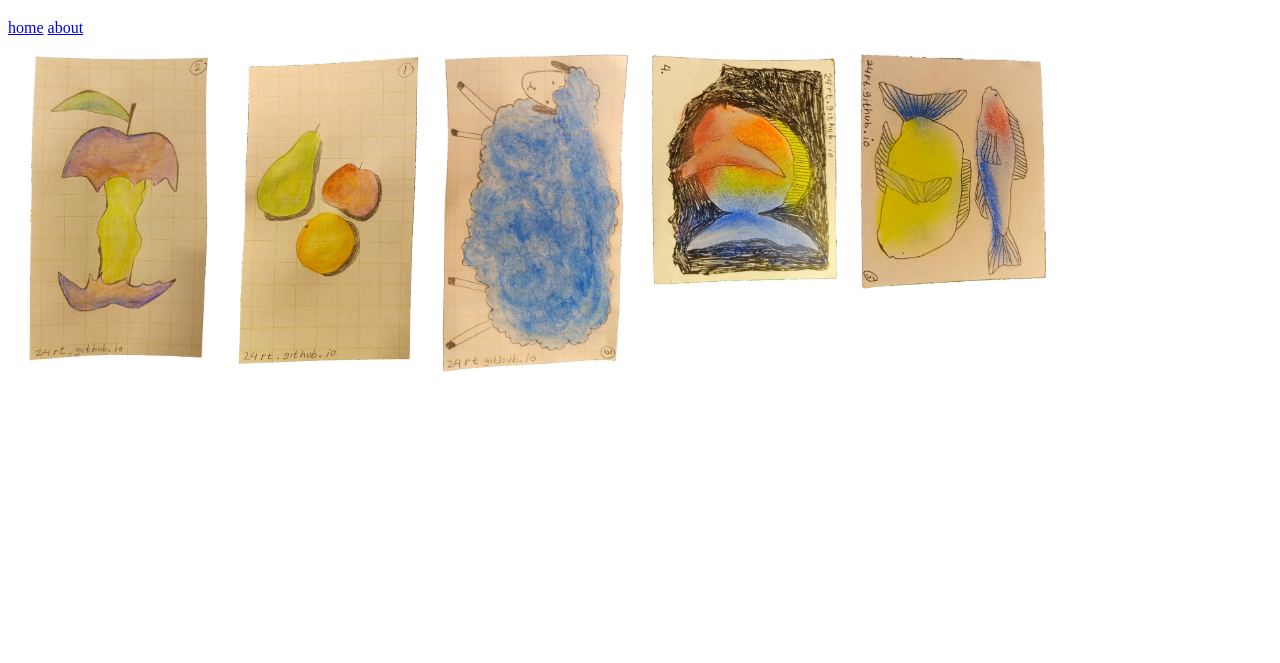
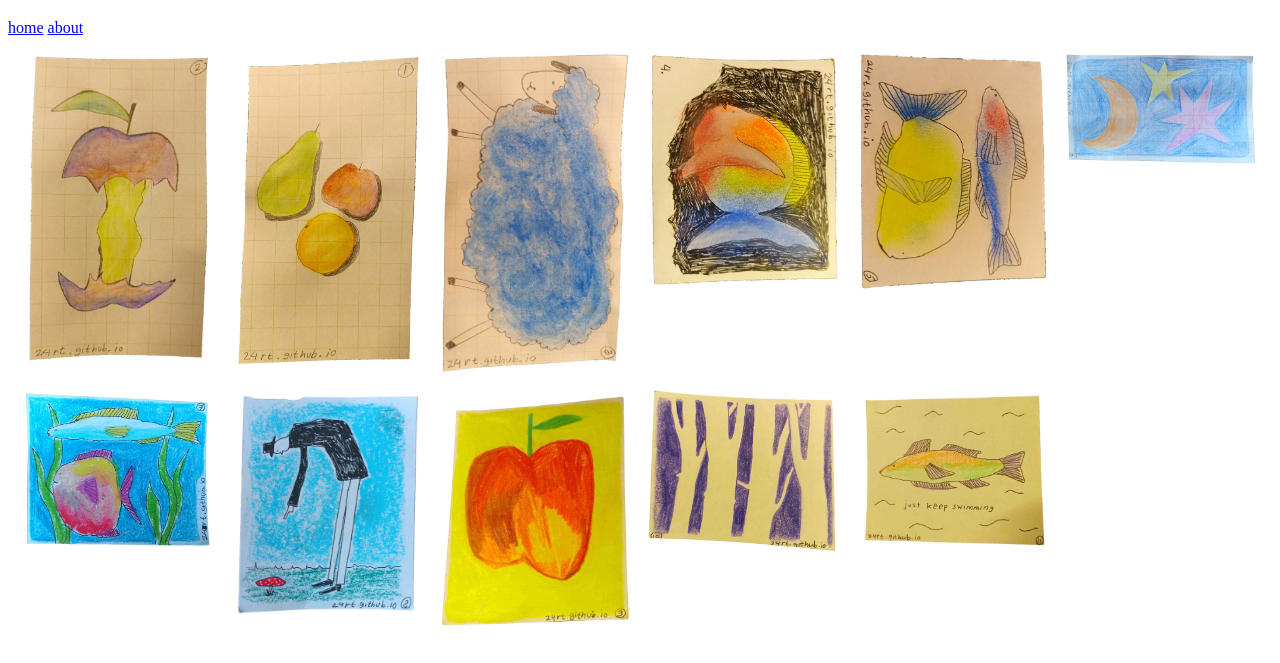
Before and after one commit to 24rt/24rt.github.io, a plain HTML site: page index.html in a window 1280 px wide. Shown: the part 61-724 px from the top of the page. Drawn offline with Linux system fonts and the light colour scheme.

Commit message:
add 6-11

```diff
--- a/index.html
+++ b/index.html
@@ -19,6 +19,12 @@
     <img src="./assets/img/3.jpg" loading="lazy">
     <img src="./assets/img/4.jpg" loading="lazy">
     <img src="./assets/img/5.jpg" loading="lazy">
+    <img src="./assets/img/6.jpg" loading="lazy">
+    <img src="./assets/img/7.jpg" loading="lazy">
+    <img src="./assets/img/8.jpg" loading="lazy">
+    <img src="./assets/img/9.jpg" loading="lazy">
+    <img src="./assets/img/10.jpg" loading="lazy">
+    <img src="./assets/img/11.jpg" loading="lazy">
     </div>
 
 </body>
```
Also changed, not shown: assets/img/10.jpg (added), assets/img/11.jpg (added), assets/img/6.jpg (added), assets/img/7.jpg (added), assets/img/8.jpg (added), assets/img/9.jpg (added).
